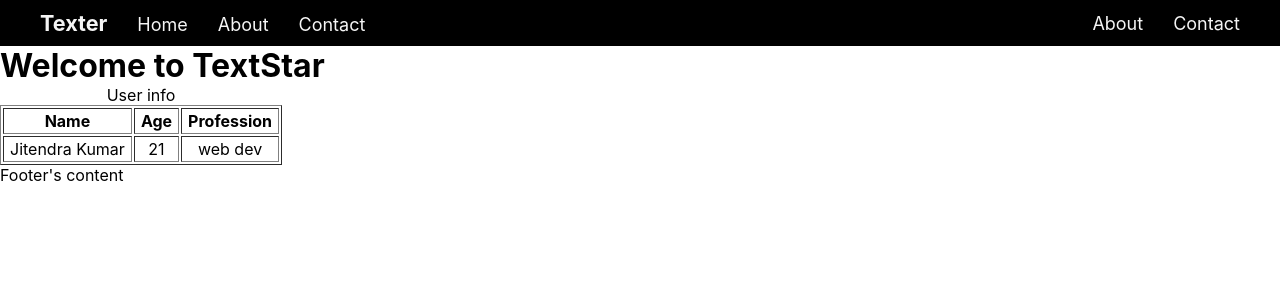
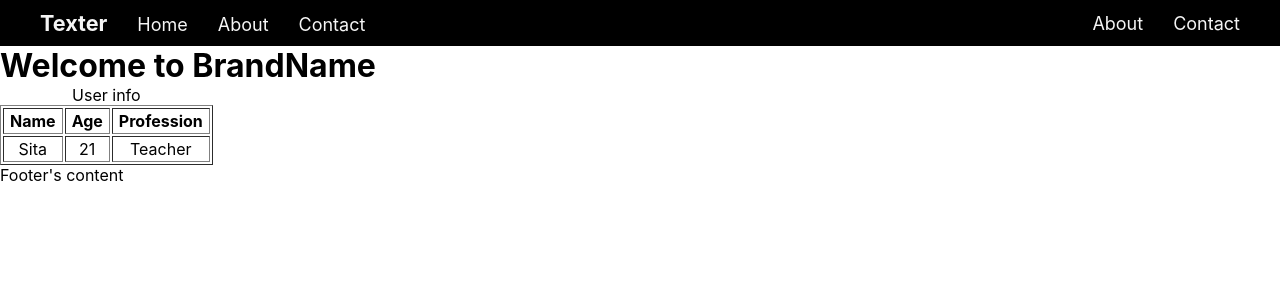
Before and after one commit to Jitendra1mp4/lucky-birthday, a React (Create React App) app: page / in a window 1280 px wide. Shown: the top 300 px of the page. Built offline with nearby package versions, Linux system fonts and the light colour scheme.

Commit message:
example : setting default type of props

```diff
--- a/src/App.js
+++ b/src/App.js
@@ -13,7 +13,8 @@ function App() {
   return (
     <React.Fragment>
       <Navbar />
-      <Main appName="TextStar" userInfo={info} />
+      {/* <Main appName="TextStar" userInfo={info} /> */}
+      <Main/>
       <Footer />
     </React.Fragment>
   );
--- a/src/Components/Main.js
+++ b/src/Components/Main.js
@@ -34,4 +34,13 @@ Main.prototypes = {
   userInfo: PropTypes.object,
 };
 
+Main.defaultProps = {
+    appName : "BrandName",
+    userInfo: {
+      name: "Sita",
+      age: 21,
+      profession: "Teacher",
+    },
+  };
+
 export default Main;
```
